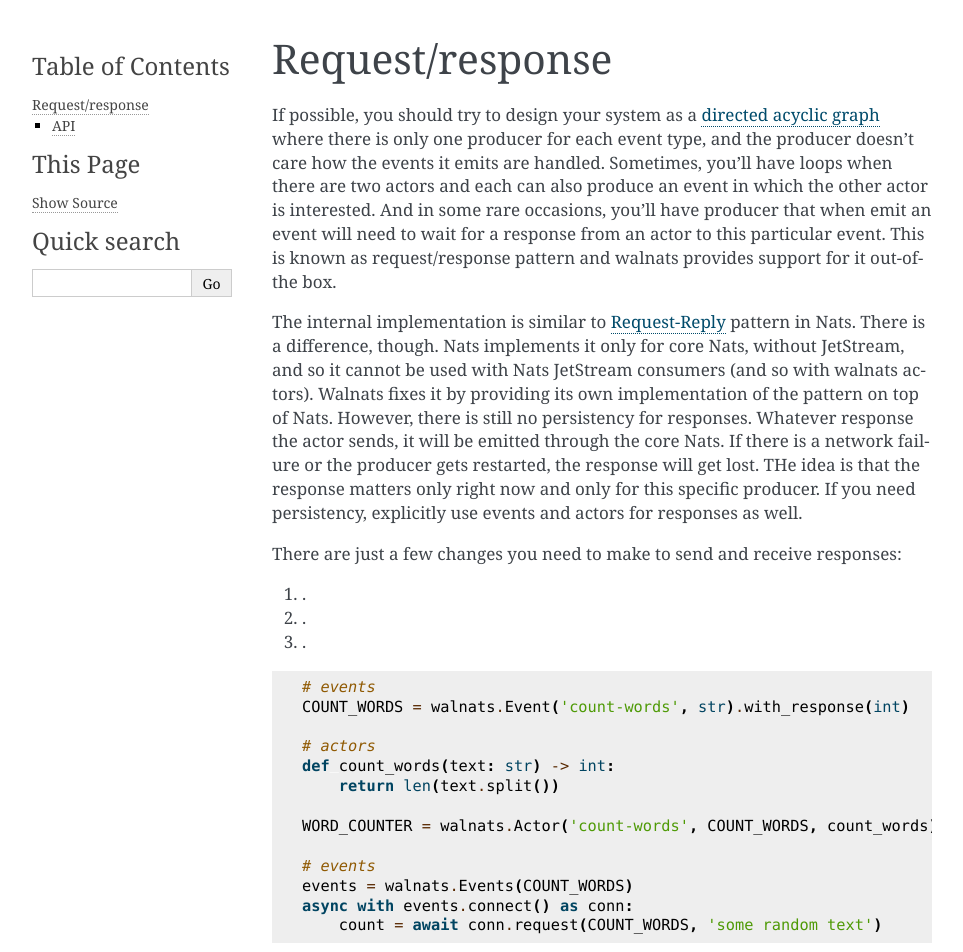
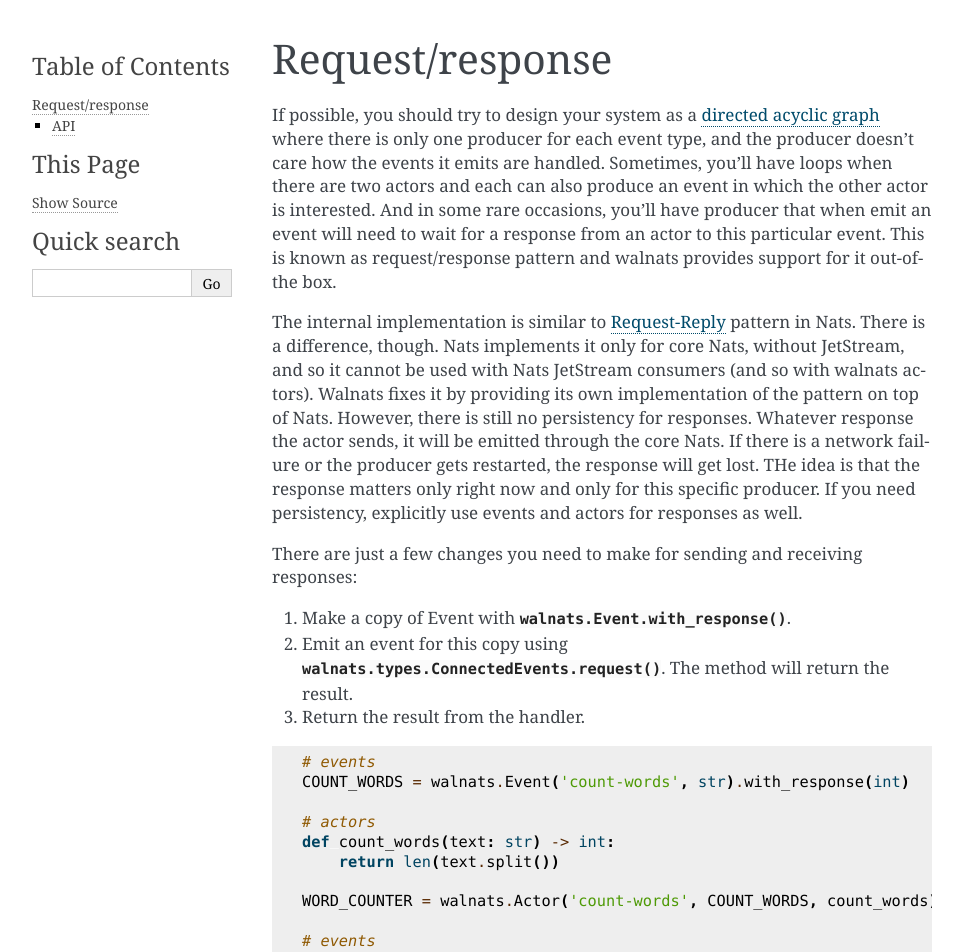
Before and after one commit to orsinium-labs/walnats, a Sphinx documentation site: the page built from docs/resp.md, in a window 1280 px wide. Shown: the top 952 px of the page, without its empty margins (148-1111 px from the left). Built offline with Sphinx 7.4.7, drawn with Linux system fonts in a browser that asks for light colours.

Commit message:
finish resp docs

````diff
--- a/docs/resp.md
+++ b/docs/resp.md
@@ -4,11 +4,11 @@
 
 The internal implementation is similar to [Request-Reply](https://docs.nats.io/nats-concepts/core-nats/reqreply) pattern in Nats. There is a difference, though. Nats implements it only for core Nats, without JetStream, and so it cannot be used with Nats JetStream consumers (and so with walnats actors). Walnats fixes it by providing its own implementation of the pattern on top of Nats. However, there is still no persistency for responses. Whatever response the actor sends, it will be emitted through the core Nats. If there is a network failure or the producer gets restarted, the response will get lost. THe idea is that the response matters only right now and only for this specific producer. If you need persistency, explicitly use events and actors for responses as well.
 
-There are just a few changes you need to make to send and receive responses:
+There are just a few changes you need to make for sending and receiving responses:
 
-1. .
-1. .
-1. .
+1. Make a copy of Event with {py:meth}`walnats.Event.with_response`.
+1. Emit an event for this copy using {py:meth}`walnats.types.ConnectedEvents.request`. The method will return the result.
+1. Return the result from the handler.
 
 ```python
 # events
````
